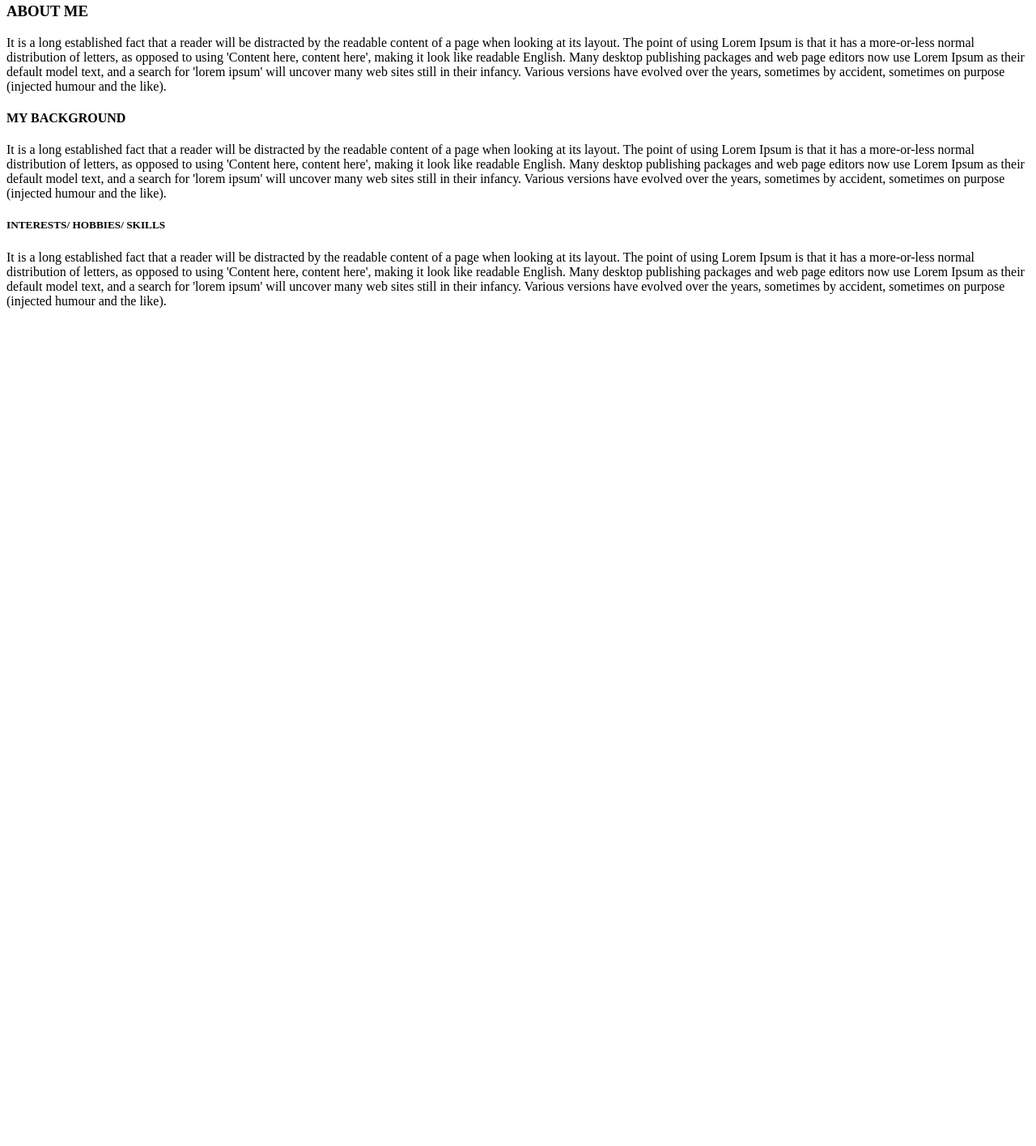
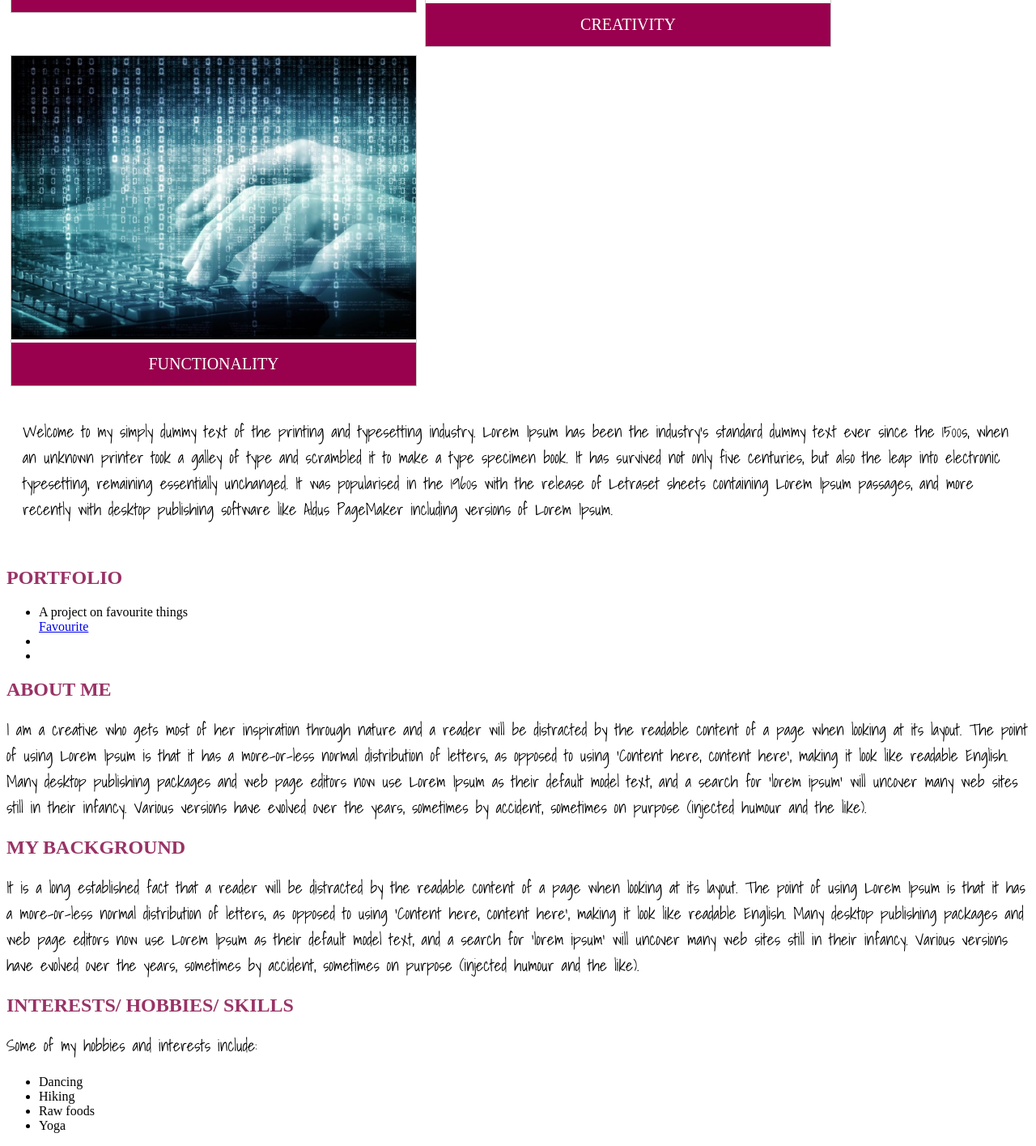
Before and after one commit to maina606/Portfolio, a plain HTML site: page index.html in a window 1280 px wide. Shown: the part 568-1983 px from the top of the page at 81% size. Before the commit the page ends 965 px from the top, so only its background shows below. Drawn offline with Linux system fonts and the light colour scheme.

Commit message:
import font style from Google fonts, add classes, add divs and

```diff
--- a/css/styles.css
+++ b/css/styles.css
@@ -3,15 +3,25 @@ h1{
   text-align: center;
   color:#99004d;
 }
-h2{
+.header-name{
   text-align: center;
   color:#ffcc00;
+}
+h2{
+  color:#993366;
+}
+p{
+  font-family: 'Shadows Into Light', cursive;
+  font-size: 20px;
+}
+.img-holders{
+  float: center;
 }
 .img-holder{
   float:left;
   margin: 5px;
   border: 1px solid #ccc;
-  width: 300px;
+  width: 500px;
 }
 .img-holder img{
   width: 100%;
@@ -24,3 +34,12 @@ div.description{
   font-size: 20px;
   background-color: #99004d;
 }
+.clear-left{
+  clear: left;
+  margin: 5px;
+  padding: 15px;
+}
+.welcome-text{
+  font-family: 'Shadows Into Light', cursive;
+  font-size: 20px;
+}
--- a/index.html
+++ b/index.html
@@ -2,12 +2,15 @@
 <html>
   <head>
     <link href="css/styles.css" rel="stylesheet" type="text/css" media="all">
+
+    <link href="https://fonts.googleapis.com/css?family=Shadows+Into+Light" rel="stylesheet">
     <title>PORTFOLIO</title>
   </head>
   <body>
     <h1>A FULL STACK DEVELOPER</h1>
-    <h2> MAINA CAROLINE M.</h2>
+    <h2 class="header-name"> MAINA CAROLINE M.</h2>
     <h1>CHANGING THE WORLD OF WEB THROUGH:</h1>
+    <div class="img-holders">
       <div class="img-holder">
         <img src="images/beauty.jpg" alt="beauty">
         <div class="description">BEAUTY</div>
@@ -20,19 +23,28 @@
         <img src="images/functionality.jpg" alt="functionality">
         <div class="description">FUNCTIONALITY</div>
       </div>
-    <p>Lorem Ipsum is simply dummy text of the printing and typesetting industry. Lorem Ipsum has been the industry's standard dummy text ever since the 1500s, when an unknown printer took a galley of type and scrambled it to make a type specimen book. It has survived not only five centuries, but also the leap into electronic typesetting, remaining essentially unchanged. It was popularised in the 1960s with the release of Letraset sheets containing Lorem Ipsum passages, and more recently with desktop publishing software like Aldus PageMaker including versions of Lorem Ipsum. </p>
-    <h3> WORK </h3>
+    </div>
+    <div class="clear-left">
+      <p class="welcome-text">Welcome to my simply dummy text of the printing and typesetting industry. Lorem Ipsum has been the industry's standard dummy text ever since the 1500s, when an unknown printer took a galley of type and scrambled it to make a type specimen book. It has survived not only five centuries, but also the leap into electronic typesetting, remaining essentially unchanged. It was popularised in the 1960s with the release of Letraset sheets containing Lorem Ipsum passages, and more recently with desktop publishing software like Aldus PageMaker including versions of Lorem Ipsum. </p>
+    </div>
+    <h2> PORTFOLIO </h2>
       <ul>
         <li> A project on favourite things</li>
           <a href="https://maina606.github.io/favourite2/">Favourite</a>
         <li></li>
         <li></li>
       </ul>
-    <h3> ABOUT ME </h3>
+    <h2> ABOUT ME </h2>
+    <P>I am a creative who gets most of her inspiration through nature and  a reader will be distracted by the readable content of a page when looking at its layout. The point of using Lorem Ipsum is that it has a more-or-less normal distribution of letters, as opposed to using 'Content here, content here', making it look like readable English. Many desktop publishing packages and web page editors now use Lorem Ipsum as their default model text, and a search for 'lorem ipsum' will uncover many web sites still in their infancy. Various versions have evolved over the years, sometimes by accident, sometimes on purpose (injected humour and the like).</P>
+    <h2> MY BACKGROUND </h2>
     <P>It is a long established fact that a reader will be distracted by the readable content of a page when looking at its layout. The point of using Lorem Ipsum is that it has a more-or-less normal distribution of letters, as opposed to using 'Content here, content here', making it look like readable English. Many desktop publishing packages and web page editors now use Lorem Ipsum as their default model text, and a search for 'lorem ipsum' will uncover many web sites still in their infancy. Various versions have evolved over the years, sometimes by accident, sometimes on purpose (injected humour and the like).</P>
-    <h4> MY BACKGROUND </h4>
-    <P>It is a long established fact that a reader will be distracted by the readable content of a page when looking at its layout. The point of using Lorem Ipsum is that it has a more-or-less normal distribution of letters, as opposed to using 'Content here, content here', making it look like readable English. Many desktop publishing packages and web page editors now use Lorem Ipsum as their default model text, and a search for 'lorem ipsum' will uncover many web sites still in their infancy. Various versions have evolved over the years, sometimes by accident, sometimes on purpose (injected humour and the like).</P>
-    <h5> INTERESTS/ HOBBIES/ SKILLS </h5>
-    <P>It is a long established fact that a reader will be distracted by the readable content of a page when looking at its layout. The point of using Lorem Ipsum is that it has a more-or-less normal distribution of letters, as opposed to using 'Content here, content here', making it look like readable English. Many desktop publishing packages and web page editors now use Lorem Ipsum as their default model text, and a search for 'lorem ipsum' will uncover many web sites still in their infancy. Various versions have evolved over the years, sometimes by accident, sometimes on purpose (injected humour and the like).</P>
+    <h2> INTERESTS/ HOBBIES/ SKILLS </h2>
+    <P> Some of my hobbies and interests include:</P>
+    <ul>
+      <li>Dancing</li>
+      <li>Hiking</li>
+      <li>Raw foods</li>
+      <li>Yoga</li>
+    </ul>
   </body>
 </html>
```
Lines whose indentation alone changed are shown as unchanged.
